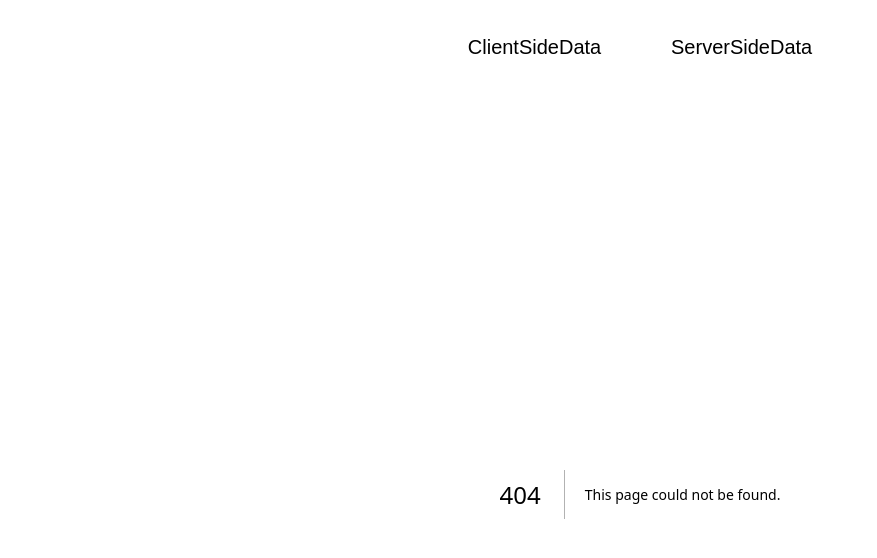
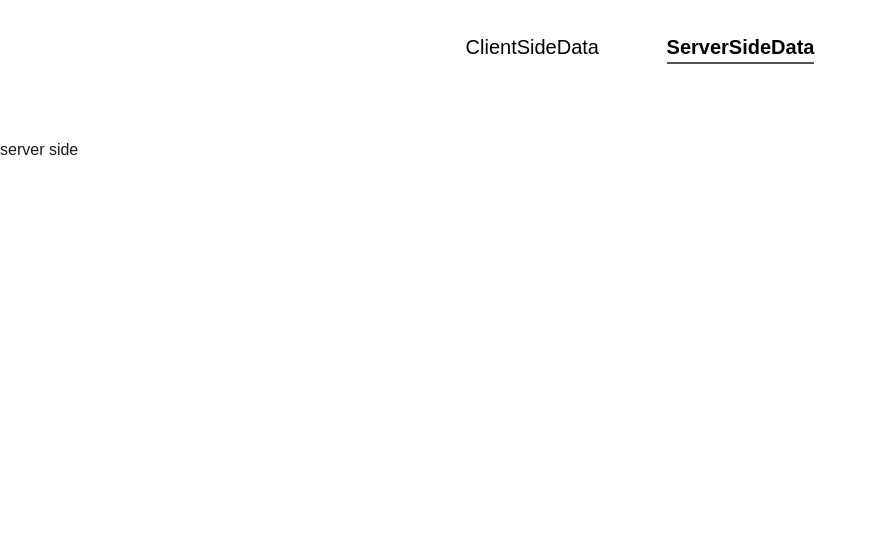
Before and after one commit to saadahmedacademy/data_fatching-app, a Next.js app in the folder fatching-data/: page /server-side in a window 1280 px wide. Before the commit this address had no page. Shown: the top 558 px of the page, without its empty margins (0-877 px from the left). Built offline with nearby package versions, Linux system fonts and the light colour scheme.

Commit message:
create main component

```diff
--- a/fatching-data/app/globals.css
+++ b/fatching-data/app/globals.css
@@ -19,14 +19,17 @@ body {
   background: var(--background);
   font-family: Arial, Helvetica, sans-serif;
 }
+body::-webkit-scrollbar {
+  width: 0px;
+  background-color: transparent;
+}
 
-.page-container {
-  position: absolute;
+.content-wrapper {
+  margin-top: 60px; /* Adjust for fixed navbar */
+  position: relative;
+  overflow: hidden;
   width: 100%;
-  height: 100%;
-  top: 0;
-  left: 0;
-  overflow: hidden;
+  height: 100vh; /* Adjust to your content needs */
 }
 
 .navbar li{
@@ -34,9 +37,3 @@ body {
   list-style: none;
   font-size: 20px;
 }
-
-.navbar li:hover{
-  font-size: large;
-  font-weight: 600;
-  border-bottom: 2px solid gray;
-}
--- a/fatching-data/app/layout.tsx
+++ b/fatching-data/app/layout.tsx
@@ -29,10 +29,8 @@ export default function RootLayout({
       <body
         className={`${geistSans.variable} ${geistMono.variable} antialiased`}
       >
-     <PageTransition>
-     <Navbar/>
-      {children}
-      </PageTransition>
+        <Navbar />
+        <PageTransition>{children}</PageTransition>
       </body>
     </html>
   );
--- /dev/null
+++ b/fatching-data/app/server-side/page.tsx
@@ -0,0 +1,11 @@
+import React from 'react'
+
+const page = () => {
+  return (
+    <div>
+        server side
+    </div>
+  )
+}
+
+export default page
--- /dev/null
+++ b/fatching-data/components/ClientComponent.tsx
@@ -0,0 +1,26 @@
+"use client";
+import React, { useEffect, useState } from 'react';
+
+const ClientComponent = () => {
+
+    const [ClientSideData, setClientSideData] = useState([]);
+
+      async function gatData(){
+        const data = await fetch('https://fakestoreapi.com/products')
+        const dataJson = await data.json()
+        console.log(dataJson)
+        setClientSideData(dataJson)
+       }
+    useEffect(() => {
+        gatData()
+    }, []);
+
+    return (
+        <div className='container py-4 px-2 lg:grid grid-col-3 md:grid-col-2 grid-col-1'>
+
+
+        </div>
+    );
+};
+
+export default ClientComponent;
--- a/fatching-data/components/Navbar.tsx
+++ b/fatching-data/components/Navbar.tsx
@@ -1,13 +1,26 @@
 'use client'; // Client Component
 
 import Link from 'next/link';
+import { usePathname } from 'next/navigation';
 
 const Navbar = () => {
+  const pathname = usePathname(); // Get current path
+
   return (
-    <nav className='my-4'>
-      <ul className="md:w-[500px] bg-white text-black rounded-full mx-auto w-auto py-4 px-2 flex justify-evenly items-center navbar">
-        <li><Link href="/">ClientSideData</Link></li>
-        <li><Link href="/about">ServerSideData</Link></li>
+    <nav className='my-4' aria-label="Primary Navigation">
+      <ul className="md:w-[500px] bg-white text-black rounded-full mx-auto w-[90%] py-4 px-2 flex justify-evenly items-center navbar">
+        <li>
+          <Link href="/" aria-current={pathname === '/' ? 'page' : undefined}
+          className={pathname === '/' ? 'font-semibold border-b-2 border-gray-600 pb-1' : ''}>
+            ClientSideData
+          </Link>
+        </li>
+        <li>
+          <Link href="/server-side" aria-current={pathname === '/server-side' ? 'page' : undefined}
+           className={pathname === '/server-side' ? 'font-semibold border-b-2 border-gray-600 pb-1': ''}>
+            ServerSideData
+          </Link>
+        </li>
       </ul>
     </nav>
   );
--- a/fatching-data/components/PageTransition.tsx
+++ b/fatching-data/components/PageTransition.tsx
@@ -1,24 +1,24 @@
-'use client';
+'use client'; // Client Component
 
 import { ReactNode, useEffect, useRef } from 'react';
 import { gsap } from 'gsap';
 import { usePathname } from 'next/navigation';
 
 const PageTransition = ({ children }: { children: ReactNode }) => {
-  const pathname = usePathname();
-  const containerRef = useRef<HTMLDivElement>(null);
+  const pathname = usePathname(); // Track the current route
+  const contentRef = useRef<HTMLDivElement>(null);
 
   useEffect(() => {
     const tl = gsap.timeline();
     tl.fromTo(
-      containerRef.current,
-      { x: '100%' },
-      { x: '0%', duration: 0.5, ease: 'power2.out' }
+      contentRef.current,
+      { x: '100%' }, // Start from off-screen right
+      { x: '0%', duration: 0.5, ease: 'power2.out' } // Slide into view
     );
-  }, [pathname]); // Trigger animation on path change
+  }, [pathname]); // Trigger animation on route change
 
   return (
-    <div ref={containerRef} className="page-container">
+    <div ref={contentRef} className="content-wrapper">
       {children}
     </div>
   );
```
